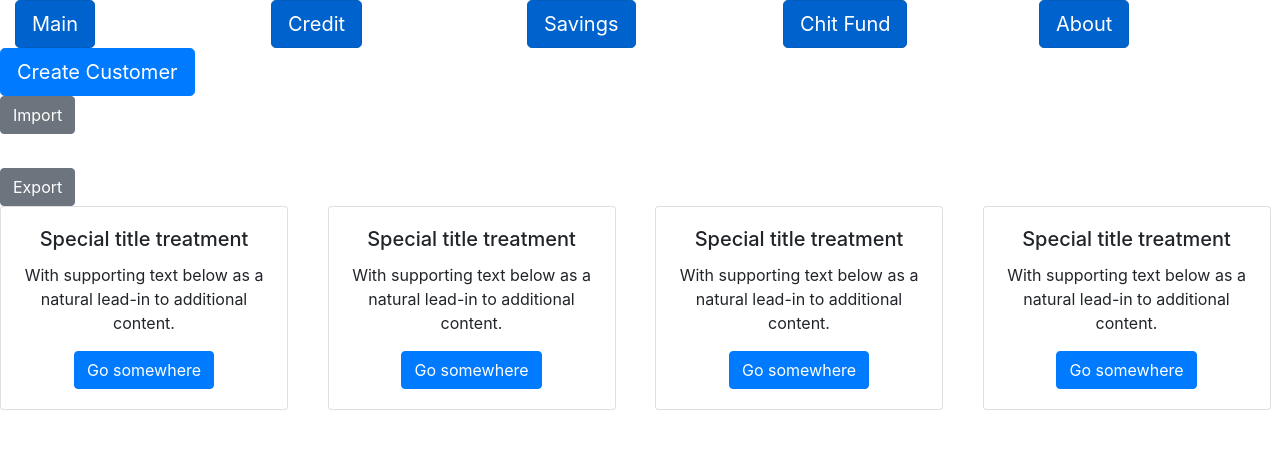
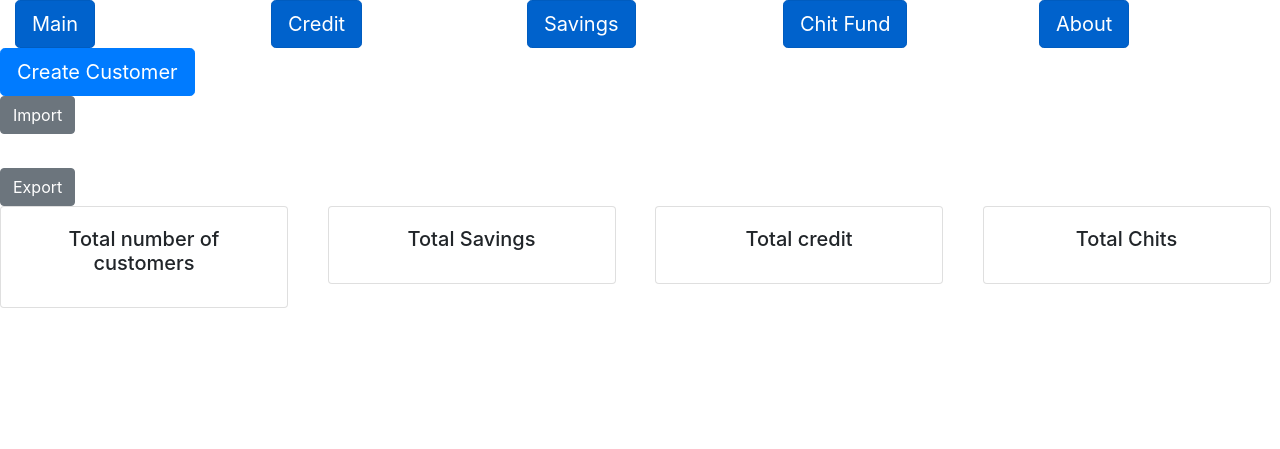
Before and after one commit to prashanthhsn/mini_bank, a Django app: page / in a window 1280 px wide. Shown: the top 449 px of the page. Run offline with Django 3.2, Linux system fonts and the light colour scheme; some libraries are stand-ins or nearby versions.

```diff
--- a/templates/Create_Customer.html
+++ b/templates/Create_Customer.html
@@ -44,6 +44,7 @@
                 </div>
             </div>
             <button type="submit" class="btn btn-primary">Submit</button>
+            <a href="index.html" class="btn btn-primary" role="submit">Cancel</a>
           </form>
     </div>
 
--- a/templates/index.html
+++ b/templates/index.html
@@ -10,6 +10,7 @@
     <link rel="stylesheet" href="https://stackpath.bootstrapcdn.com/bootstrap/4.3.1/css/bootstrap.min.css" integrity="sha384-ggOyR0iXCbMQv3Xipma34MD+dH/1fQ784/j6cY/iJTQUOhcWr7x9JvoRxT2MZw1T" crossorigin="anonymous">
    </head>
   <body class="backg">
+
     <div class="container-fluid">
       <div class="row">
         <div class="col">
@@ -57,30 +58,22 @@
       <div class="row">
         <div class="col"><div class="card text-center" style="width: 18rem;">
           <div class="card-body">
-            <h5 class="card-title">Special title treatment</h5>
-            <p class="card-text">With supporting text below as a natural lead-in to additional content.</p>
-            <a href="#" class="btn btn-primary">Go somewhere</a>
+            <h5 class="card-title">Total number of customers</h5>
           </div>
         </div></div>
         <div class="col"><div class="card text-center" style="width: 18rem;">
           <div class="card-body">
-            <h5 class="card-title">Special title treatment</h5>
-            <p class="card-text">With supporting text below as a natural lead-in to additional content.</p>
-            <a href="#" class="btn btn-primary">Go somewhere</a>
+            <h5 class="card-title">Total Savings</h5>
           </div>
         </div></div>
         <div class="col"><div class="card text-center" style="width: 18rem;">
           <div class="card-body">
-            <h5 class="card-title">Special title treatment</h5>
-            <p class="card-text">With supporting text below as a natural lead-in to additional content.</p>
-            <a href="#" class="btn btn-primary">Go somewhere</a>
+            <h5 class="card-title">Total credit</h5>
           </div>
         </div></div>
         <div class="col"><div class="card text-center" style="width: 18rem;">
           <div class="card-body">
-            <h5 class="card-title">Special title treatment</h5>
-            <p class="card-text">With supporting text below as a natural lead-in to additional content.</p>
-            <a href="#" class="btn btn-primary">Go somewhere</a>
+            <h5 class="card-title">Total Chits</h5>
           </div>
         </div></div>
       </div>
```
Also changed, not shown: templates/index.css (+5 -9 lines).
